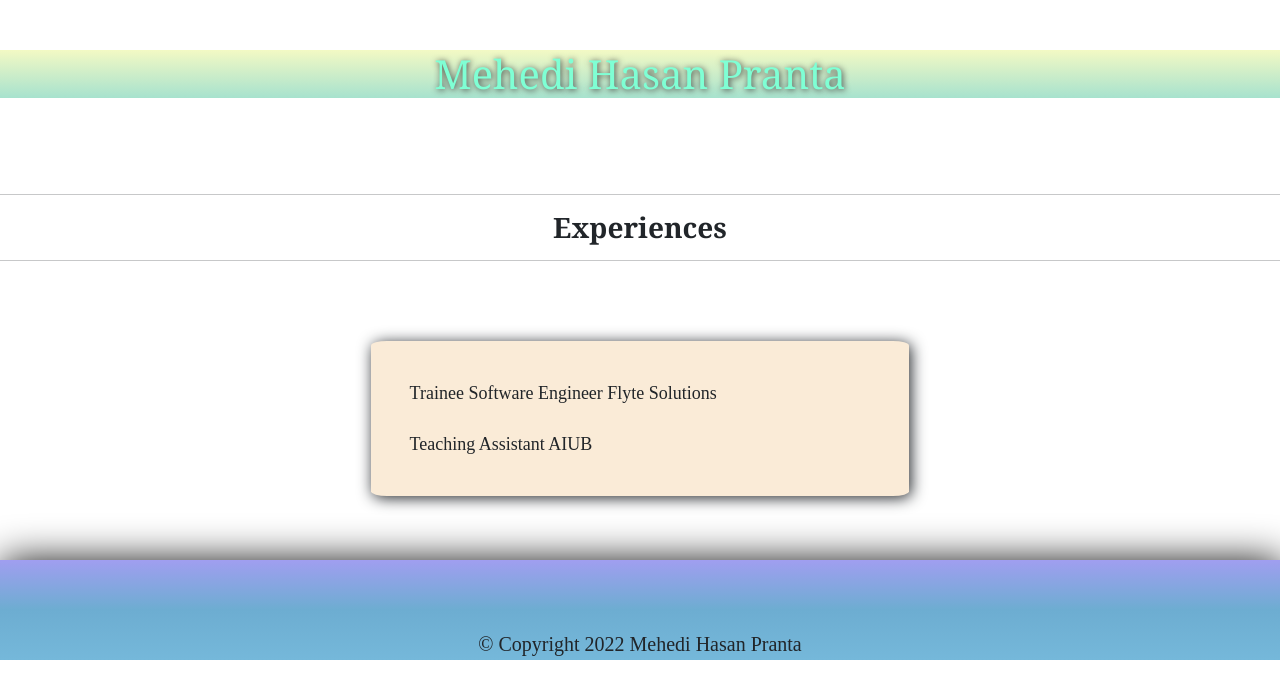
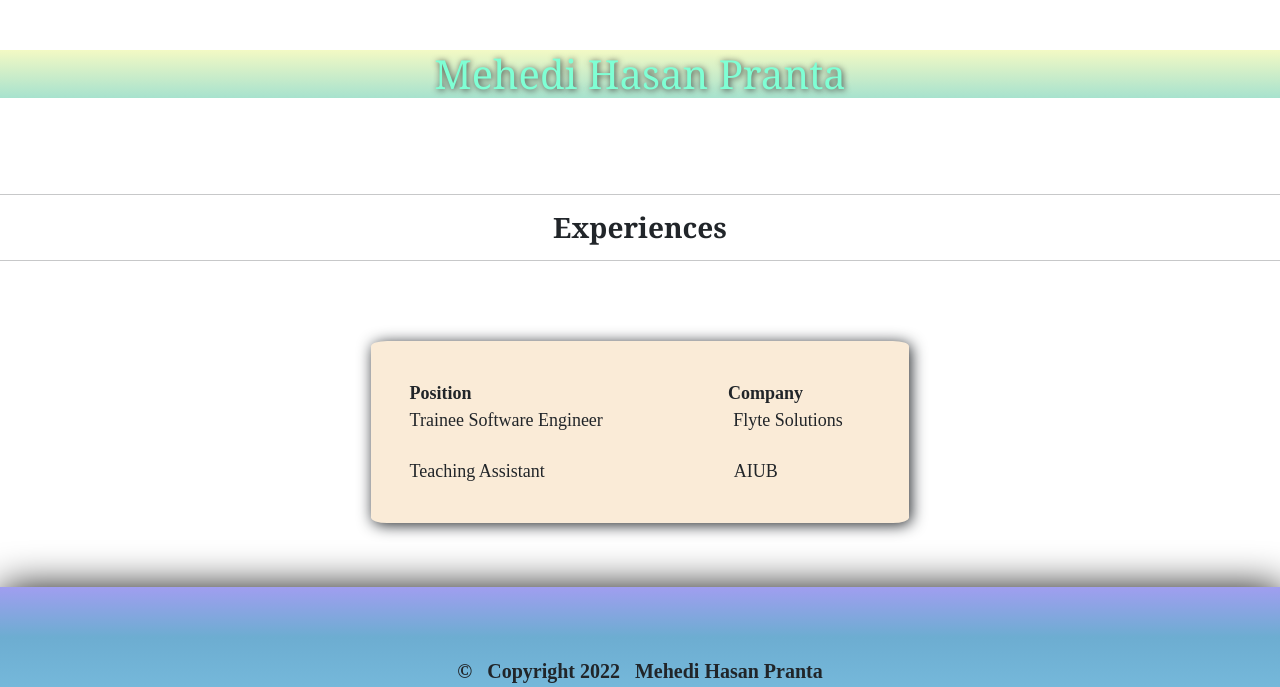
Before and after one commit to mhpranta12/portfolio, a plain HTML site: page Home.html in a window 1280 px wide. Shown: the part 1025-1712 px from the top of the page. Before the commit the page ends 1685 px from the top, so only its background shows below. Drawn offline with Linux system fonts and the light colour scheme.

Commit message:
Some changes made

```diff
--- a/Home.html
+++ b/Home.html
@@ -63,15 +63,40 @@
         <div class="big-hdr-name">
             <h1>Mehedi Hasan Pranta</h1>
         </div>
-    <br><br><br>
+        <br>
+        <br>
+        <br>
         <hr>
         <h3 class="hd-3">Experiences</h3>
         <hr>
         <div class="experience-div-container">
             <div class="experience-div">
-            <div class="experience-text">Trainee Software Engineer     Flyte Solutions</div>
+                <div class="experience-text"> <b> Position</b>
+                    <!-- These are Spaces -->
+                    &nbsp; &nbsp; &nbsp;&nbsp;&nbsp;&nbsp;&nbsp;&nbsp;
+                    &nbsp;&nbsp;&nbsp;&nbsp;&nbsp;&nbsp;&nbsp;&nbsp;
+                    &nbsp;&nbsp;&nbsp;&nbsp;&nbsp;&nbsp;&nbsp;&nbsp;
+                    &nbsp;&nbsp;&nbsp;&nbsp;&nbsp;&nbsp;&nbsp;&nbsp;
+                    &nbsp;&nbsp;&nbsp;&nbsp;&nbsp;&nbsp;&nbsp;&nbsp;
+                    &nbsp;&nbsp;&nbsp;&nbsp;&nbsp;&nbsp;&nbsp;&nbsp;
+                    <b>Company </b>
+                </div>
+
+                <div class="experience-text">Trainee Software Engineer
+                    &nbsp; &nbsp;&nbsp;&nbsp;&nbsp;&nbsp;
+                    &nbsp; &nbsp;&nbsp;&nbsp;&nbsp;&nbsp;
+                    &nbsp; &nbsp;&nbsp;&nbsp;&nbsp;&nbsp;
+                    &nbsp; &nbsp;
+                    Flyte Solutions</div>
                 <br>
-            <div class="experience-text">Teaching Assistant    AIUB</div>
+                <div class="experience-text">Teaching Assistant
+                    <!-- These are Spaces -->
+                    &nbsp; &nbsp;&nbsp;&nbsp;&nbsp;&nbsp;
+                    &nbsp; &nbsp;&nbsp;&nbsp;&nbsp;&nbsp;
+                    &nbsp; &nbsp;&nbsp;&nbsp;&nbsp;&nbsp;
+                    &nbsp; &nbsp;&nbsp;&nbsp;&nbsp;&nbsp;
+                    &nbsp; &nbsp;&nbsp;&nbsp;&nbsp;&nbsp;
+                    &nbsp;AIUB</div>
             </div>
         </div>
 
@@ -79,7 +104,7 @@
         <br>
         <br>
         <br>
-        <h5 class="footer-text"> &copy Copyright 2022 Mehedi Hasan Pranta</h5>
+        <h5 class="footer-text"><b>&copy &nbsp; Copyright 2022 &nbsp; Mehedi Hasan Pranta </b> </h5>
     </footer>
 </body>
 </html>
```
Also changed, not shown: test.html (deleted, +0 -14 lines). Lines whose indentation alone changed are shown as unchanged.
